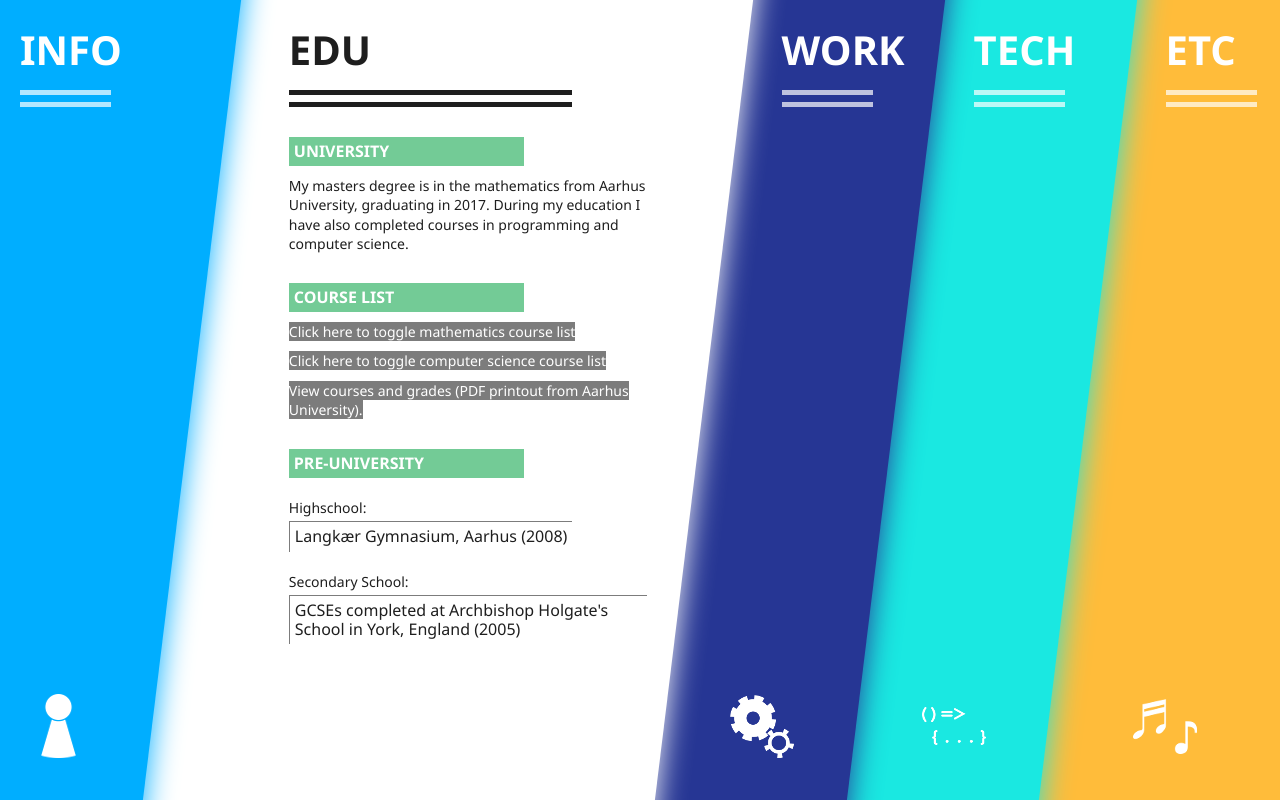
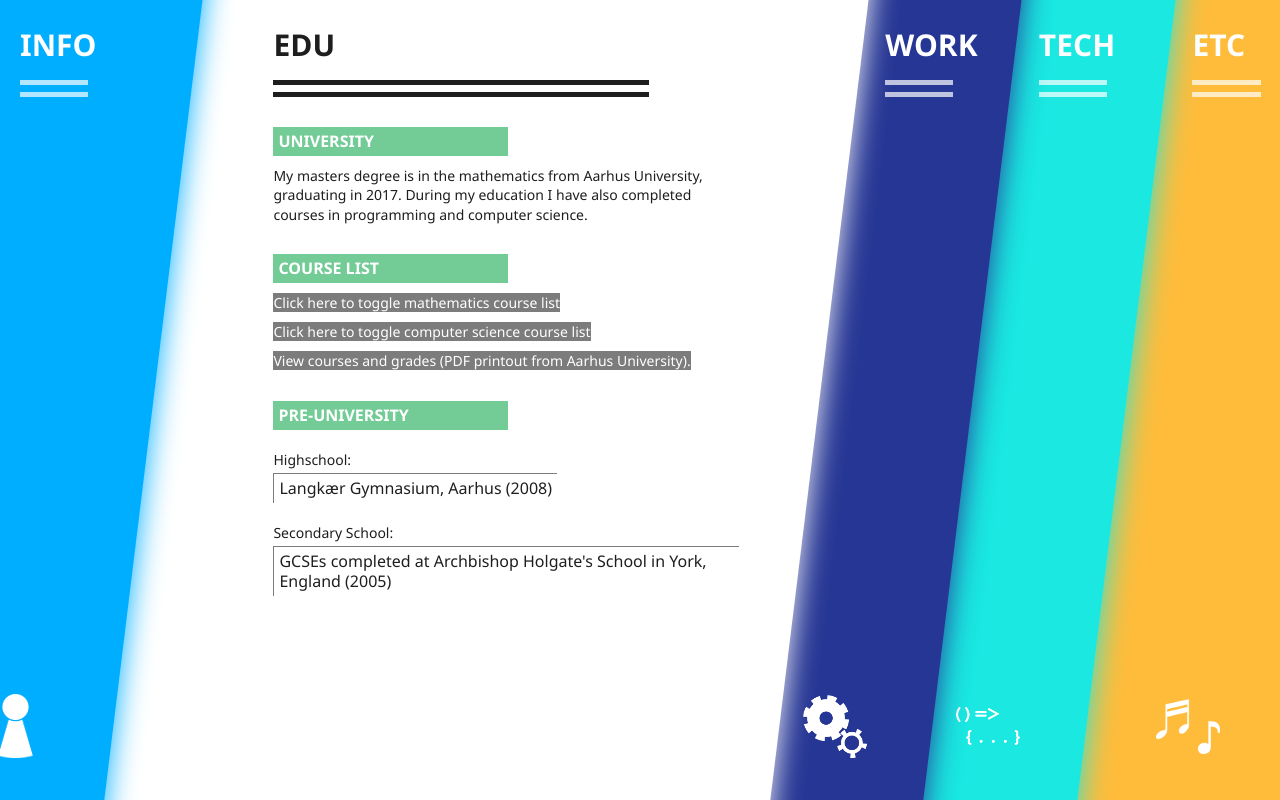
Before and after one commit to lukashoegh/lukashoegh.github.io, a website: page index.html in a window 1280 px wide. Both pictures are taken after a click on the element "EDU". Drawn offline with nearby package versions, Linux system fonts and the light colour scheme.

Commit message:
Added intermediate screen size

```diff
--- a/index.html
+++ b/index.html
@@ -5,8 +5,8 @@
   <title>CV for Lukas Knudsen Høgh</title>
   <meta charset="UTF-8">
   <link rel="stylesheet" type="text/css" href="reset.css">
-  <link rel="stylesheet" type="text/css" media="screen and (min-width: 1200px)" href="layout-wide.css">
-  <link rel="stylesheet" type="text/css" media="screen and (max-width: 1200px)" href="layout-narrow.css">
+  <link rel="stylesheet" type="text/css" media="screen and (min-width: 1000px)" href="layout-wide.css">
+  <link rel="stylesheet" type="text/css" media="screen and (max-width: 1000px)" href="layout-narrow.css">
   <link rel="stylesheet" type="text/css" href="main.css">
   <script src="https://ajax.googleapis.com/ajax/libs/jquery/3.2.1/jquery.min.js"></script>
 </head>
--- a/layout-wide.css
+++ b/layout-wide.css
@@ -298,3 +298,21 @@ a {
 .techlist li {
   position: relative;
 }
+
+@media (max-width: 1300px) {
+  section {
+    width: 12%;
+  }
+
+  section.active {
+    width: 52%;
+  }
+
+  h2 {
+    font-size: 30px;
+  }
+
+  footer {
+    left: -40%;
+  }
+}
```
